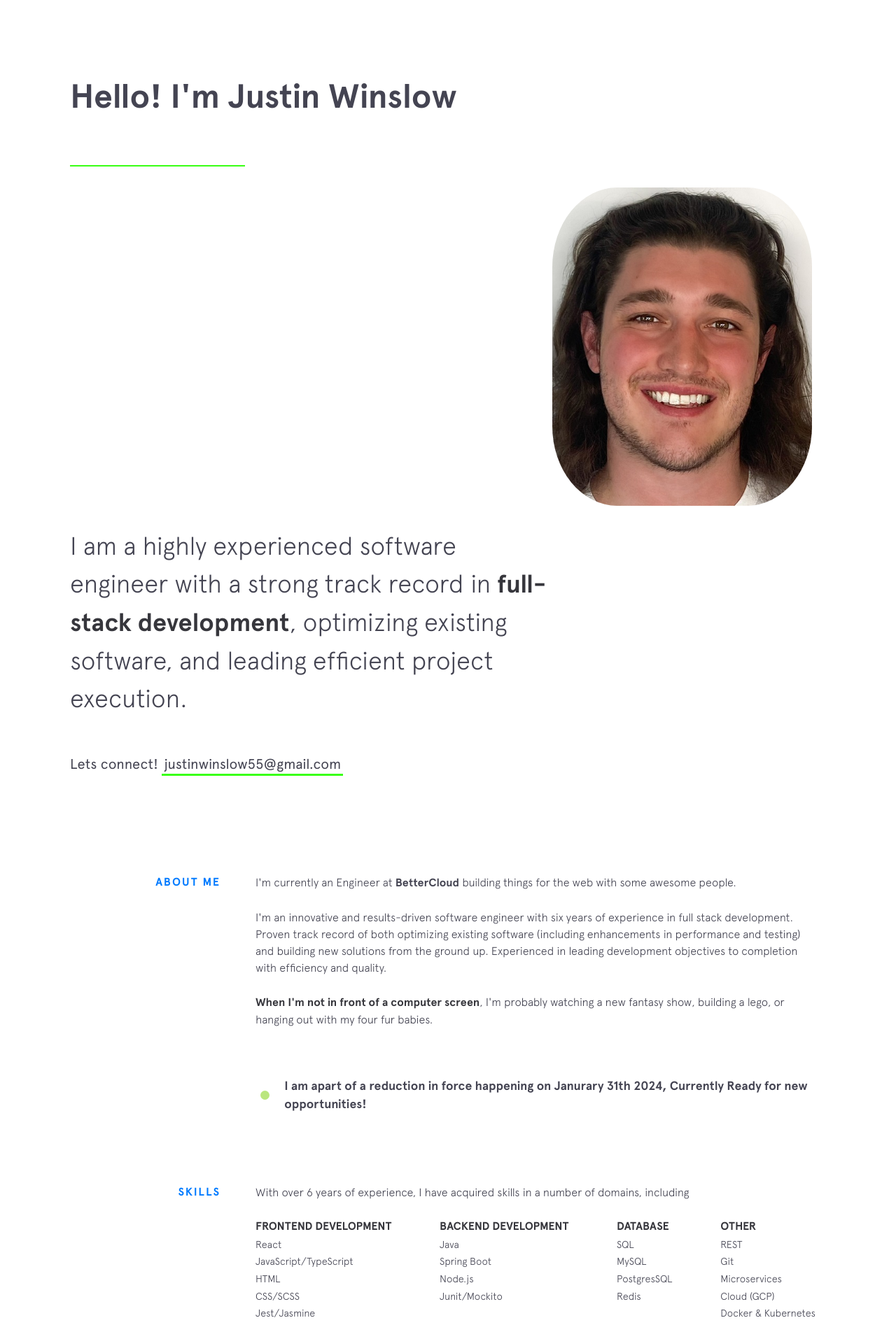
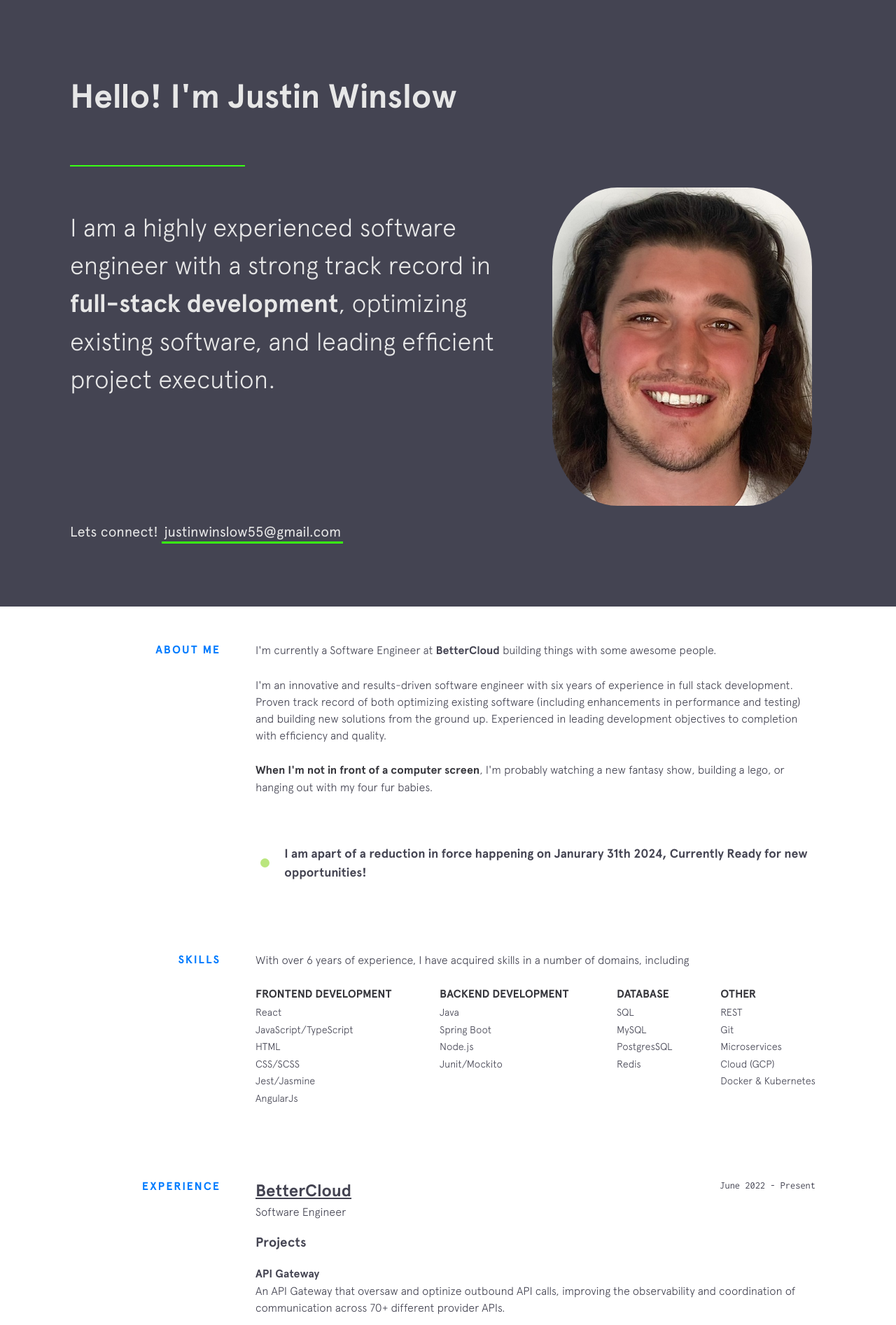
Before and after one commit to justinawinslow/justinawinslow.github.io, a Jekyll site: the page built from index.html, in a window 1280 px wide. Shown: the top 1894 px of the page at 70% size. Built offline with Jekyll 4.4.1, drawn with Linux system fonts in a browser that asks for light colours; nearby versions of some CDN libraries; some of the changed text lies outside the part shown.

Commit message:
Filling in experience and fixing some mobile stuff

```diff
--- a/_data/other-projects.yml
+++ b/_data/other-projects.yml
@@ -1,6 +1,5 @@
 - name: Cozy Corner Spot
   url: https://cozycornerspot.com/
-  code:
   description: An eCommerce website built for my wife to sell her own clothes for her boutique. Built and fully maintained by me with design assistance from my wife.
   skills:
     - Wordpress
@@ -14,9 +13,7 @@
 
 - name: Star Wars Api Challenge
   url: https://github.com/justinawinslow/starwars-api
-  code: https://github.com/justinawinslow/starwars-api
-  description: A coding challenge for an interview. I had to build a simple angular 6 spa that is capable of navigating from one component to another and back. Each component
-              will request data from the public Star Wars API.
+  description: A coding challenge for an interview. I had to build a simple angular 6 spa that is capable of navigating from one component to another and back. Each component will request data from the public Star Wars API.
   skills:
     - AngularJs
     - HTML
--- a/_includes/background.html
+++ b/_includes/background.html
@@ -2,8 +2,8 @@
   <div class="section__title">About Me</div>
   <div class="section__content">
     <p>
-      I'm currently an Engineer at
-      <a class="underline-link" href="https://www.bettercloud.com/" target="_blank">BetterCloud</a> building things for the web with some awesome people.
+      I'm currently a Software Engineer at
+      <a class="underline-link" href="https://www.bettercloud.com/" target="_blank">BetterCloud</a> building things with some awesome people.
     </p>
 
     <p>
--- a/_includes/intro.html
+++ b/_includes/intro.html
@@ -3,7 +3,7 @@
   <span class="divider"></span>
   <div class="intro__section">
     <img class="profilePicture" src="{{site.baseurl}}/img/profilePicture.jpg" alt="headshot">
-    <h2 class = "text">I am a highly experienced software engineer with a strong track record in <strong>full-stack development</strong>,
+    <h2 class="text">I am a highly experienced software engineer with a strong track record in <strong>full-stack development</strong>,
       optimizing existing software, and leading efficient project execution.
     </h2>
   </div>
--- a/_scss/partials/_base.scss
+++ b/_scss/partials/_base.scss
@@ -95,7 +95,7 @@
 .section {
   display: flex;
   justify-content: center;
-  padding: 70px 170px;
+  padding: 50px 170px;
   @include desktop {
     padding: 50px;
   }
--- a/_scss/partials/_experience.scss
+++ b/_scss/partials/_experience.scss
@@ -1,6 +1,6 @@
 .experience {
   .jobs {
-    margin-bottom: 100px;
+    margin-bottom: 50px;
   }
   .job {
     margin-bottom: 25px;
--- a/_scss/partials/_footer.scss
+++ b/_scss/partials/_footer.scss
@@ -4,6 +4,7 @@
   flex-direction: column;
   row-gap: 1.5rem;
   align-items: center;
+  background-color: $dark-grey;
   @include desktop {
     padding: 50px;
   }
@@ -11,6 +12,7 @@
     padding: 50px 30px;
   }
   &__copyright {
+    color: $off-white;
     font-weight: 700;
   }
   &__links {
```
Also changed, not shown: _data/experience.yml (+12 -11 lines), _scss/partials/_intro.scss (+10 -5 lines), css/main.css.
